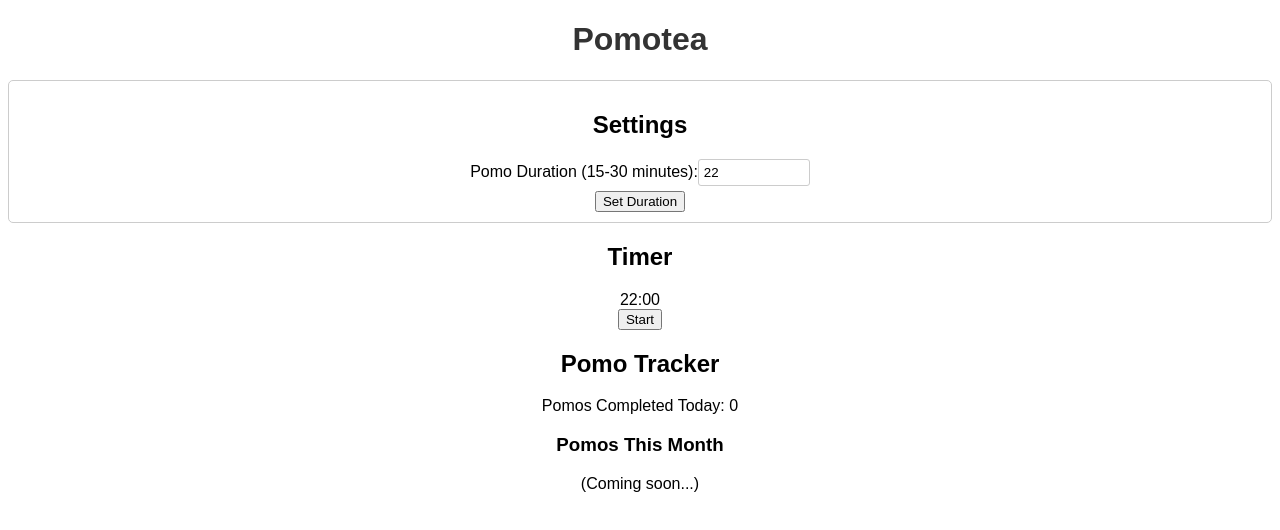
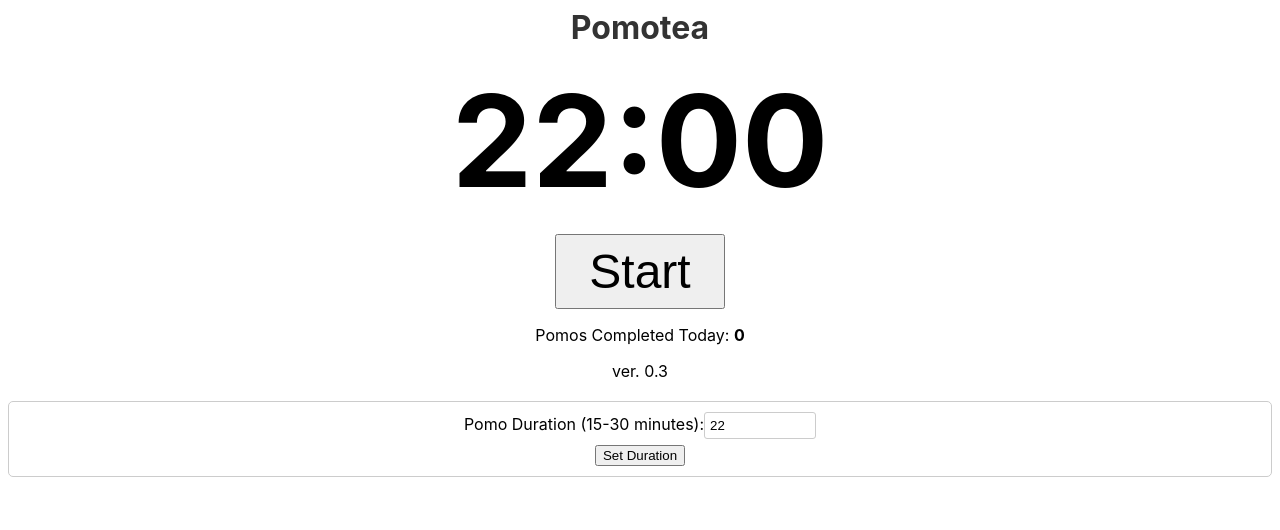
Before and after one commit to bot19/pomotea, a React (Vite) app in the folder pomotee/: page / in a window 1280 px wide. Shown: the top 530 px of the page. Built offline with nearby package versions, Linux system fonts and the light colour scheme.

Commit message:
improve UI a bit

```diff
--- a/pomotee/src/App.css
+++ b/pomotee/src/App.css
@@ -1,6 +1,5 @@
 .App {
   text-align: center;
-  font-family: sans-serif;
   background-color: var(--pomo-inactive-color);
   transition: background-color 0.3s ease;
 }
@@ -11,11 +10,19 @@
 
 h1 {
   color: #333;
+  margin: 0;
 }
 
 :root {
   --pomo-active-color: #f0f8ff;
   --pomo-inactive-color: #fff;
+
+  font-size: 16px;
+}
+
+body {
+  font-family: -apple-system, BlinkMacSystemFont, "Segoe UI", Roboto, Helvetica,
+    Arial, sans-serif;
 }
 
 .settings {
@@ -36,3 +43,16 @@ h1 {
   border: 1px solid #ccc;
   border-radius: 3px;
 }
+
+main {
+  h2 {
+    font-size: 8rem;
+    margin: 1rem 0;
+  }
+
+  button {
+    font-size: 3rem;
+    padding: 0.5rem 2rem;
+    cursor: pointer;
+  }
+}
--- a/pomotee/src/App.jsx
+++ b/pomotee/src/App.jsx
@@ -96,7 +96,6 @@ function App() {
   return (
     <div className={`App ${timerRunning ? "pomo-active" : ""}`}>
       <h1>Pomotea</h1>
-      <Settings setPomoDuration={setNewPomoDuration} />
       <Timer
         currentPomo={currentPomo}
         timeRemaining={timeRemaining}
@@ -108,6 +107,7 @@ function App() {
         completePomo={completePomo}
       />
       <PomoTracker currentDayPomos={pomosDone.length} />
+      <Settings setPomoDuration={setNewPomoDuration} />
     </div>
   );
 }
@@ -126,6 +126,7 @@ export default App;
  * TEST - PASS: timer saving to storage timer progress
  * TEST - PASS: pomo on done, will rollover in 3s
  * TEST - PASS: pomo on done to move from current pomo to done
+ * TEST - PASS: on page reload, current pomo progress is restored
  *
  * TEST - FAIL: only bind 1x setInterval in strictMode double execute
  *
--- a/pomotee/src/PomoTracker.jsx
+++ b/pomotee/src/PomoTracker.jsx
@@ -20,11 +20,12 @@ function PomoTracker({ currentDayPomos }) {
   // console.log("PomoTracker, monthlyPomos", monthlyPomos);
 
   return (
-    <div>
-      <h2>Pomo Tracker</h2>
-      <p>Pomos Completed Today: {currentDayPomos}</p>
-      <h3>Pomos This Month</h3>
-      (Coming soon...)
+    <footer>
+      <p>
+        Pomos Completed Today: <strong>{currentDayPomos}</strong>
+      </p>
+      {/* <h3>Pomos This Month</h3>
+      (Coming soon...) */}
       {/* <ul>
         {Object.entries(monthlyPomos).map(([date, count]) => (
           <li key={date}>
@@ -32,7 +33,8 @@ function PomoTracker({ currentDayPomos }) {
           </li>
         ))}
       </ul> */}
-    </div>
+      <div style={{ paddingBottom: "20px" }}>ver. 0.3</div>
+    </footer>
   );
 }
 
--- a/pomotee/src/Settings.jsx
+++ b/pomotee/src/Settings.jsx
@@ -19,7 +19,6 @@ function Settings({ setPomoDuration }) {
 
   return (
     <div className="settings">
-      <h2>Settings</h2>
       <label>
         Pomo Duration (15-30 minutes):
         <input type="number" value={duration} onChange={handleChange} />
--- a/pomotee/src/Timer.jsx
+++ b/pomotee/src/Timer.jsx
@@ -83,16 +83,15 @@ function Timer({
   }, [autoNextPomo, startTimer]);
 
   return (
-    <div>
-      <h2>Timer</h2>
-      <div>
+    <main>
+      <h2>
         <span>{minutes.toString().padStart(2, "0")}</span>:
         <span>{seconds.toString().padStart(2, "0")}</span>
-      </div>
+      </h2>
       <button onClick={timerRunning ? pauseTimer : startTimer}>
         {timerRunning ? "Pause" : "Start"}
       </button>
-    </div>
+    </main>
   );
 }
 
```
